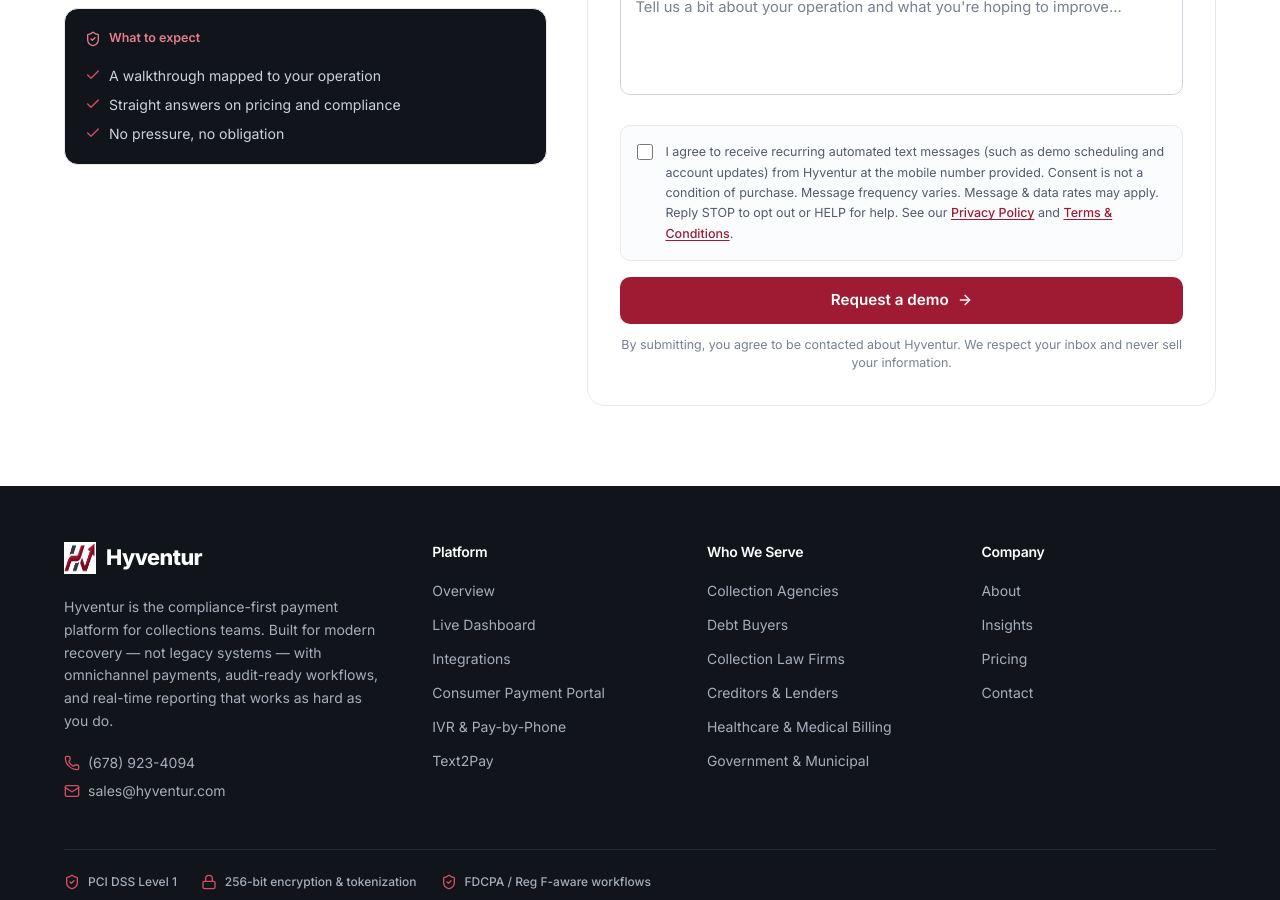
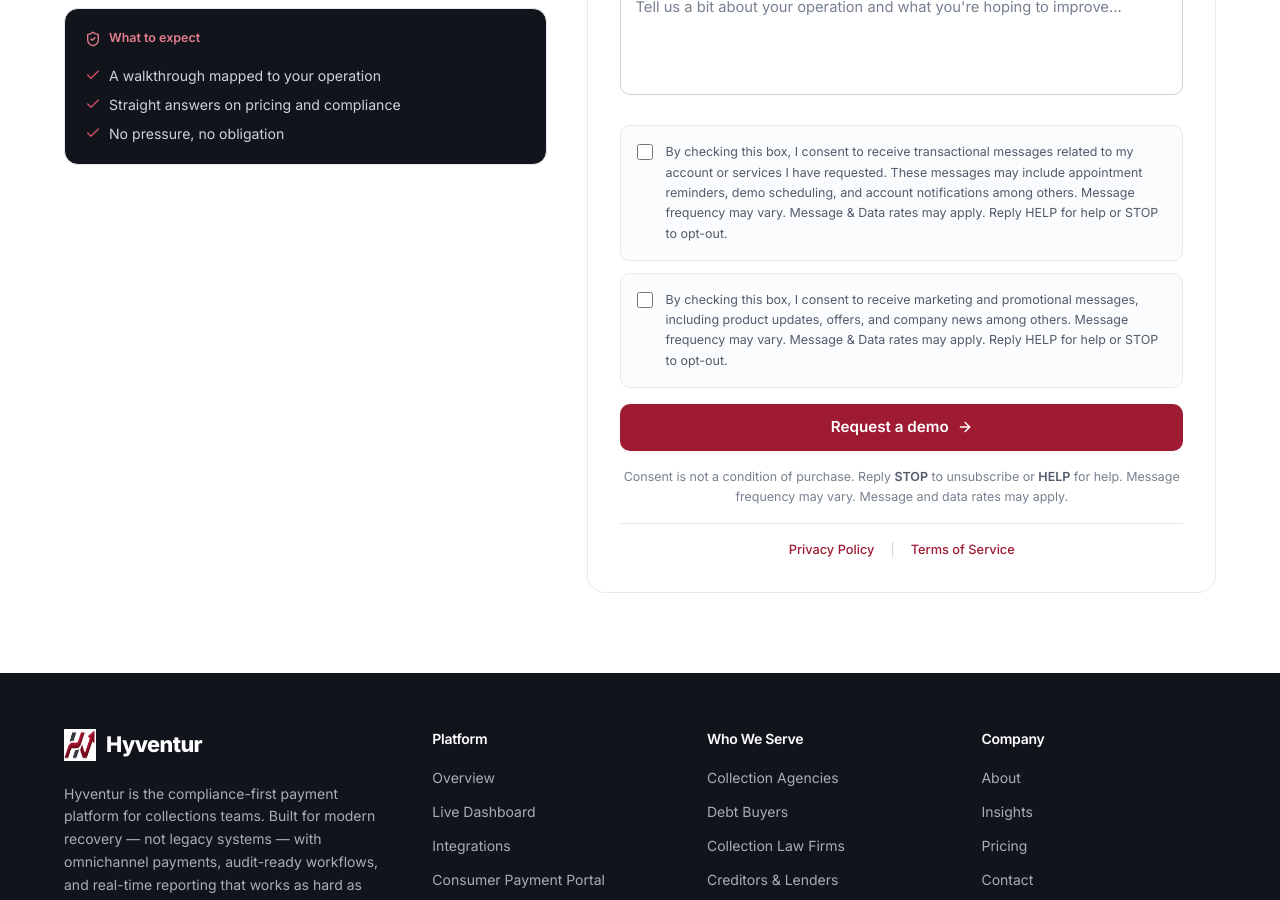
Before and after one commit to mikesweigart/hyventur, a Next.js app: page /contact in a window 1280 px wide. Shown: the part 940-1840 px from the top of the page. Built offline with nearby package versions, Linux system fonts and the light colour scheme.

Commit message:
Match G&G consent model: split SMS opt-in into transactional + marketing checkboxes with disclaimer and Privacy/Terms links

```diff
--- a/src/components/site/contact-form.tsx
+++ b/src/components/site/contact-form.tsx
@@ -112,30 +112,39 @@
         </div>
       </div>
 
-      {/* A2P 10DLC-compliant SMS opt-in — explicit, optional, not pre-checked */}
-      <label className="mt-6 flex cursor-pointer items-start gap-3 rounded-lg border border-ink-100 bg-subtle p-4">
+      {/* A2P 10DLC consent — two explicit, optional, not-pre-checked opt-ins */}
+      <div className="mt-6 space-y-3">
+        <label className="flex cursor-pointer items-start gap-3 rounded-lg border border-ink-100 bg-subtle p-4">
           <input
             type="checkbox"
-          name="smsConsent"
+            name="transactionalConsent"
             value="yes"
             className="mt-0.5 size-4 shrink-0 rounded border-ink-300 text-crimson-600 focus:ring-crimson-200"
           />
           <span className="text-[0.78rem] leading-relaxed text-ink-500">
-          I agree to receive recurring automated text messages (such as demo
-          scheduling and account updates) from Hyventur at the mobile number
-          provided. Consent is not a condition of purchase. Message frequency
-          varies. Message &amp; data rates may apply. Reply STOP to opt out or
-          HELP for help. See our{" "}
-          <Link href="/privacy" className="font-medium text-crimson-600 underline underline-offset-2">
-            Privacy Policy
-          </Link>{" "}
-          and{" "}
-          <Link href="/terms" className="font-medium text-crimson-600 underline underline-offset-2">
-            Terms &amp; Conditions
-          </Link>
-          .
+            By checking this box, I consent to receive transactional messages
+            related to my account or services I have requested. These messages
+            may include appointment reminders, demo scheduling, and account
+            notifications among others. Message frequency may vary. Message &amp;
+            Data rates may apply. Reply HELP for help or STOP to opt-out.
           </span>
         </label>
+
+        <label className="flex cursor-pointer items-start gap-3 rounded-lg border border-ink-100 bg-subtle p-4">
+          <input
+            type="checkbox"
+            name="marketingConsent"
+            value="yes"
+            className="mt-0.5 size-4 shrink-0 rounded border-ink-300 text-crimson-600 focus:ring-crimson-200"
+          />
+          <span className="text-[0.78rem] leading-relaxed text-ink-500">
+            By checking this box, I consent to receive marketing and promotional
+            messages, including product updates, offers, and company news among
+            others. Message frequency may vary. Message &amp; Data rates may
+            apply. Reply HELP for help or STOP to opt-out.
+          </span>
+        </label>
+      </div>
 
       <button
         type="submit"
@@ -154,10 +163,29 @@
           </>
         )}
       </button>
-      <p className="mt-3 text-center text-[0.78rem] text-ink-400">
-        By submitting, you agree to be contacted about Hyventur. We respect your
-        inbox and never sell your information.
+
+      <p className="mt-4 text-center text-[0.78rem] leading-relaxed text-ink-400">
+        Consent is not a condition of purchase. Reply{" "}
+        <span className="font-semibold text-ink-500">STOP</span> to unsubscribe
+        or <span className="font-semibold text-ink-500">HELP</span> for help.
+        Message frequency may vary. Message and data rates may apply.
       </p>
+
+      <div className="mt-4 flex items-center justify-center gap-4 border-t border-ink-100 pt-4 text-[0.8rem]">
+        <Link
+          href="/privacy"
+          className="font-medium text-crimson-600 hover:text-crimson-700"
+        >
+          Privacy Policy
+        </Link>
+        <span className="text-ink-200">|</span>
+        <Link
+          href="/terms"
+          className="font-medium text-crimson-600 hover:text-crimson-700"
+        >
+          Terms of Service
+        </Link>
+      </div>
     </form>
   );
 }
```
Lines whose indentation alone changed are shown as unchanged.
